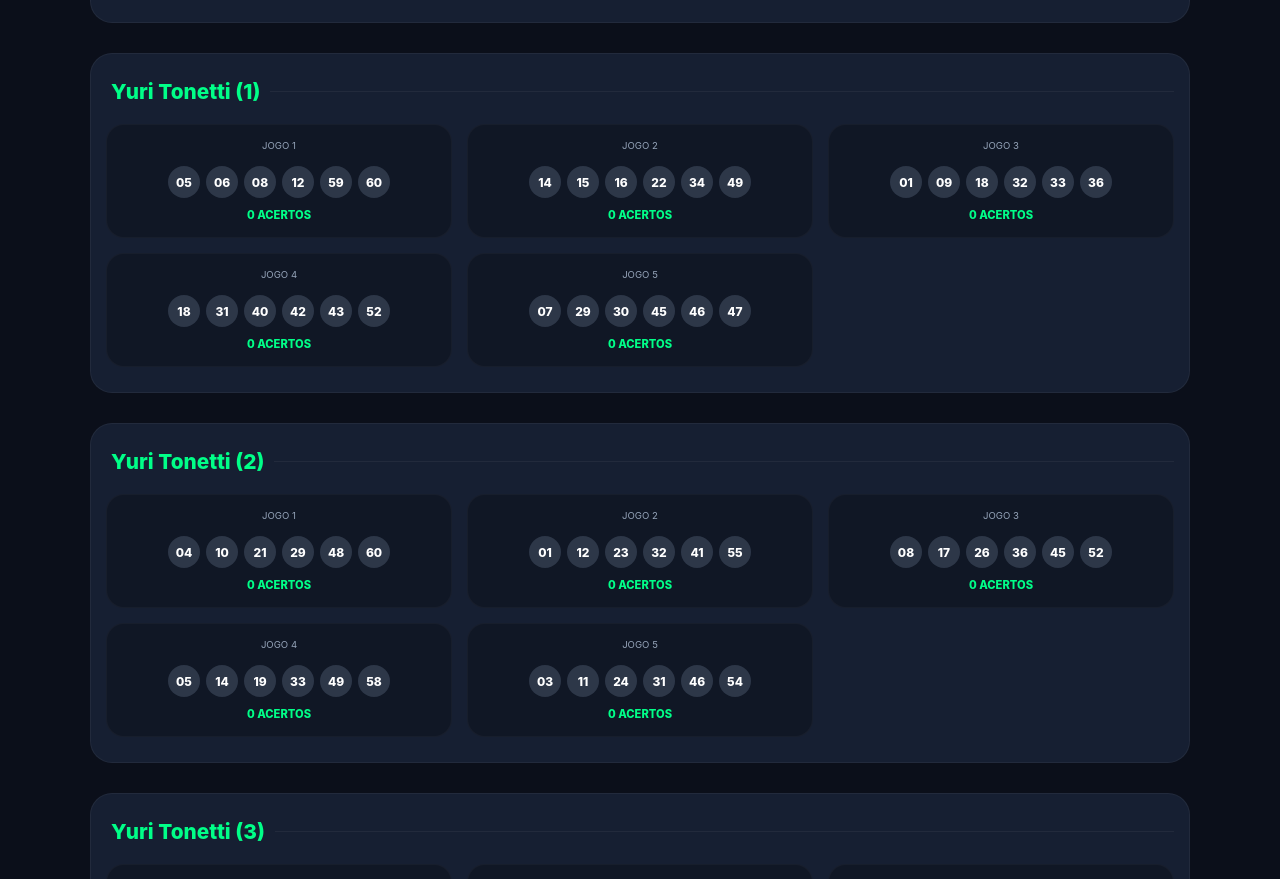
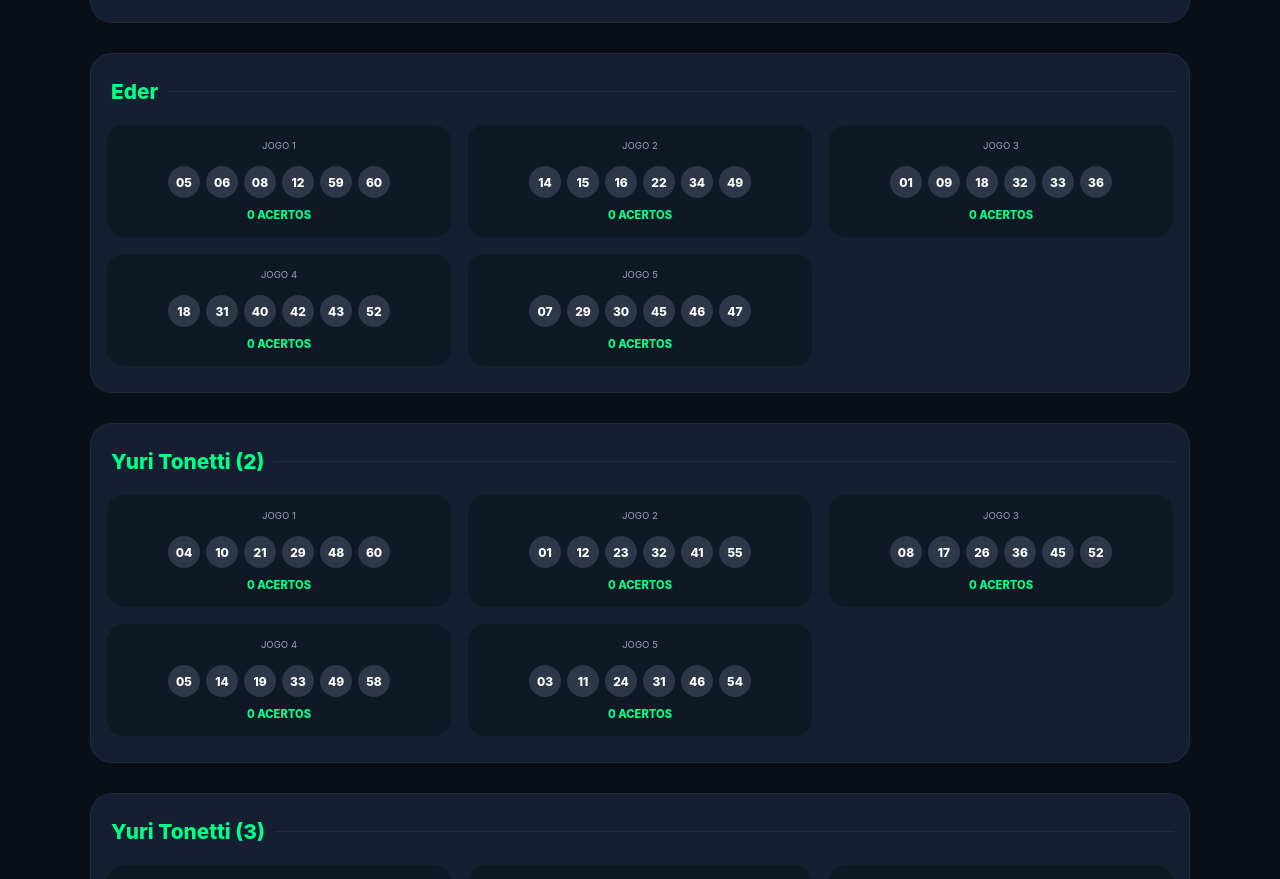
Before and after one commit to maciiellucas/conferenciabolao, a plain HTML site: page index.html in a window 1280 px wide. Shown: the part 8270-9149 px from the top of the page. Drawn offline with Linux system fonts and the light colour scheme.

```diff
--- a/index.html
+++ b/index.html
@@ -287,7 +287,7 @@ const DADOS = [
     { nome: "Maciel Lucas (2)", jogos: [[4,11,21,34,52,60], [6,15,23,29,47,58], [1,8,19,36,41,55], [10,17,27,33,48,54], [5,12,20,31,45,59]] },
     { nome: "Osmar Santos", jogos: [[3,14,24,38,49,57], [7,16,28,35,42,53], [9,18,22,30,46,51], [11,13,25,37,44,56], [2,6,15,34,43,50]] },
     { nome: "Yuri Bento", jogos: [[6,13,32,37,39,49], [11,16,37,41,44,51], [23,26,32,35,53,57], [10,12,13,14,17,22], [9,11,14,32,42,43]] },
-    { nome: "Yuri Tonetti (1)", jogos: [[5,6,8,12,59,60], [14,15,16,22,34,49], [1,9,18,32,33,36], [18,31,40,42,43,52], [7,29,30,45,46,47]] },
+    { nome: "Eder", jogos: [[5,6,8,12,59,60], [14,15,16,22,34,49], [1,9,18,32,33,36], [18,31,40,42,43,52], [7,29,30,45,46,47]] },
     { nome: "Yuri Tonetti (2)", jogos: [[4,10,21,29,48,60], [1,12,23,32,41,55], [8,17,26,36,45,52], [5,14,19,33,49,58], [3,11,24,31,46,54]] },
     { nome: "Yuri Tonetti (3)", jogos: [[5,15,27,44,51,53], [20,22,26,30,37,51], [5,11,22,27,41,49], [7,12,26,27,48,55], [8,12,15,23,34,50]] },
     { nome: "Yuri Tonetti (4)", jogos: [[1,2,5,14,16,36], [5,12,20,22,24,25], [5,8,10,12,20,24], [3,4,5,6,16,34], [2,3,5,6,12,26]] },
```
